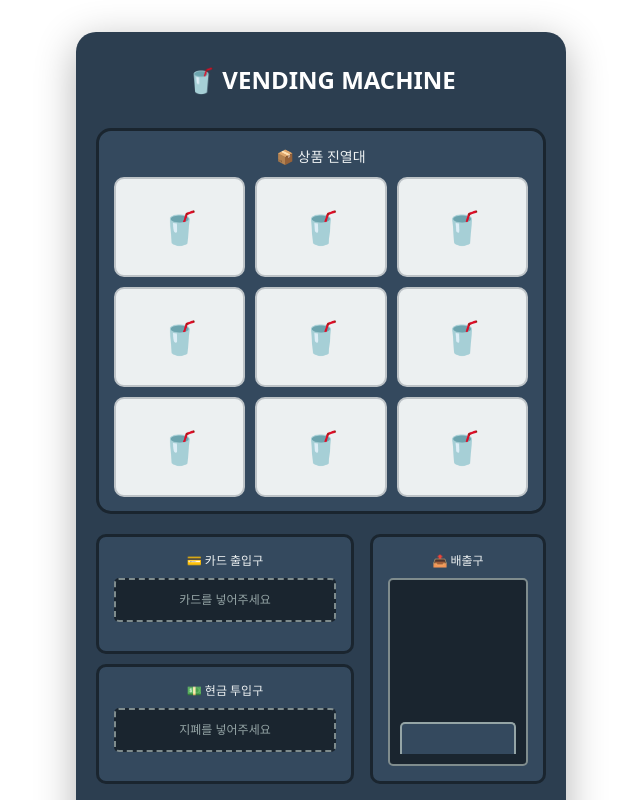
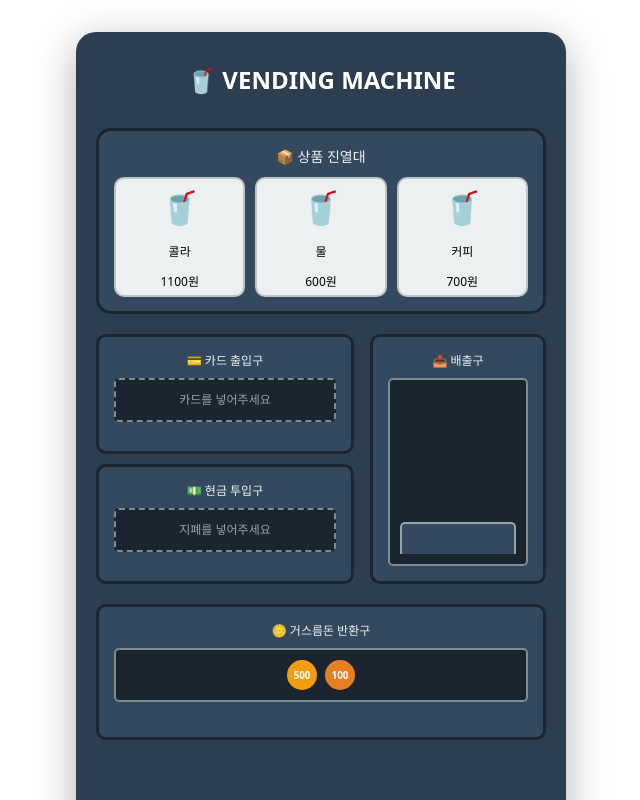
Before and after one commit to TakhyunKim/takhyunkim-vending-machine, a React (Vite) app: page / in a window 1280 px wide. Shown: the top 800 px of the page, without its empty margins (319-959 px from the left). Built offline with nearby package versions, Linux system fonts and the light colour scheme.

Commit message:
feat: combine entities with ui

```diff
--- /dev/null
+++ b/src/page/VendingMachine/mock/index.ts
@@ -0,0 +1,34 @@
+import { Product } from "@/entities/Product/lib";
+import { Change } from "@/entities/Change/lib";
+import { Dispenser } from "@/entities/Dispenser/lib";
+
+export const CHANGE_MOCK = new Change(100, 100, 100, 100, 100);
+
+export const DISPENSER_MOCK = new Dispenser();
+
+const COLA_PRODUCT = new Product({
+  id: "1",
+  name: "콜라",
+  price: 1100,
+  quantity: 10,
+});
+
+const WATER_PRODUCT = new Product({
+  id: "2",
+  name: "물",
+  price: 600,
+  quantity: 100,
+});
+
+const COFFEE_PRODUCT = new Product({
+  id: "3",
+  name: "커피",
+  price: 700,
+  quantity: 10,
+});
+
+export const PRODUCTS_MOCK_LIST: Product[] = [
+  COLA_PRODUCT,
+  WATER_PRODUCT,
+  COFFEE_PRODUCT,
+];
--- a/src/page/VendingMachine/ui/ProductDisplay.tsx
+++ b/src/page/VendingMachine/ui/ProductDisplay.tsx
@@ -1,11 +1,13 @@
-export function ProductDisplay() {
+import type { Product } from "@/entities/Product/model";
+
+export function ProductDisplay({ products }: { products: Product[] }) {
   return (
     <div
       style={{
         backgroundColor: "#34495e",
         borderRadius: "15px",
         padding: "15px",
-        height: "350px",
+        height: "150px",
         border: "3px solid #1a252f",
       }}
     >
@@ -27,7 +29,7 @@ export function ProductDisplay() {
           height: "calc(100% - 30px)",
         }}
       >
-        {Array.from({ length: 9 }).map((_, idx) => (
+        {products.map((product, idx) => (
           <div
             key={idx}
             style={{
@@ -48,7 +50,23 @@ export function ProductDisplay() {
               e.currentTarget.style.transform = "scale(1)";
             }}
           >
-            🥤
+            <div
+              style={{
+                display: "flex",
+                flexDirection: "column",
+                alignItems: "center",
+                justifyContent: "center",
+              }}
+            >
+              🥤{" "}
+              <p style={{ fontSize: "12px", color: "#000000" }}>
+                {" "}
+                {product.name}{" "}
+              </p>
+              <div style={{ fontSize: "12px", color: "#000000" }}>
+                {product.price}원
+              </div>
+            </div>
           </div>
         ))}
       </div>
--- a/src/page/VendingMachine/ui/page.tsx
+++ b/src/page/VendingMachine/ui/page.tsx
@@ -4,12 +4,21 @@ import { CashSlot } from "./CashSlot";
 import { DispenseSlot } from "./DispenseSlot";
 import { ChangeSlot } from "./ChangeSlot";
 
+import { PRODUCTS_MOCK_LIST, DISPENSER_MOCK, CHANGE_MOCK } from "../mock";
+import { VendingMachine } from "@/entities/VendingMachine/lib";
+
+const vendingMachine = new VendingMachine(
+  PRODUCTS_MOCK_LIST,
+  DISPENSER_MOCK,
+  CHANGE_MOCK
+);
+
 export function VendingMachinePage() {
   return (
     <Container>
       <Header>🥤 VENDING MACHINE</Header>
 
-      <ProductDisplay />
+      <ProductDisplay products={PRODUCTS_MOCK_LIST} />
 
       <Content>
         <PaymentSection>
```
